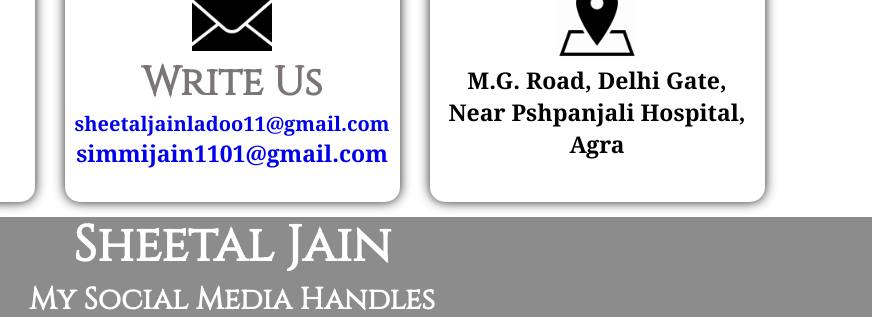
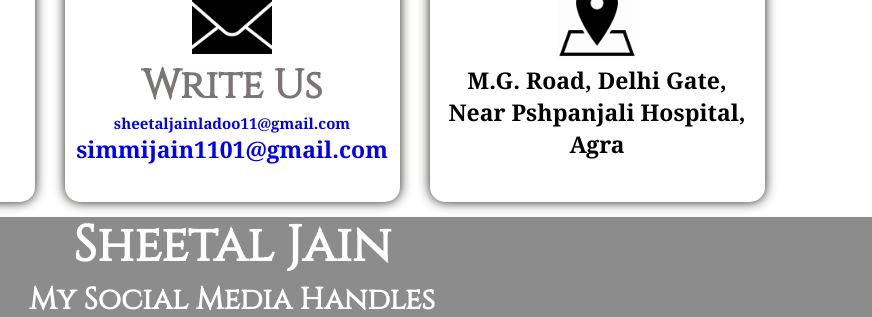
Before and after one commit to SimmiSheetalJain/sheetaljain1101portfolio, a plain HTML site: page index.html in a window 1280 px wide. Shown: the part 3762-4079 px from the top of the page, 408-1280 px from the left. Drawn offline with Linux system fonts and the light colour scheme; files whose address does not match are found by name.

Commit message:
Changed font-size of email id

```diff
--- a/index.html
+++ b/index.html
@@ -211,7 +211,7 @@
                 <img src="./gmail-icon.gif" alt="gmail-me">
                 <h2>Write Us</h2>
                 <a href="mailto:sheetaljainladoo11@gmail.com">
-                    <h3 style="font-size:20px;">sheetaljainladoo11@gmail.com</h3>
+                    <h3 style="font-size:15px;">sheetaljainladoo11@gmail.com</h3>
                 </a>
                 <a href="mailto:simmijain1101@gmail.com">
                     <h3>simmijain1101@gmail.com</h3>
```
